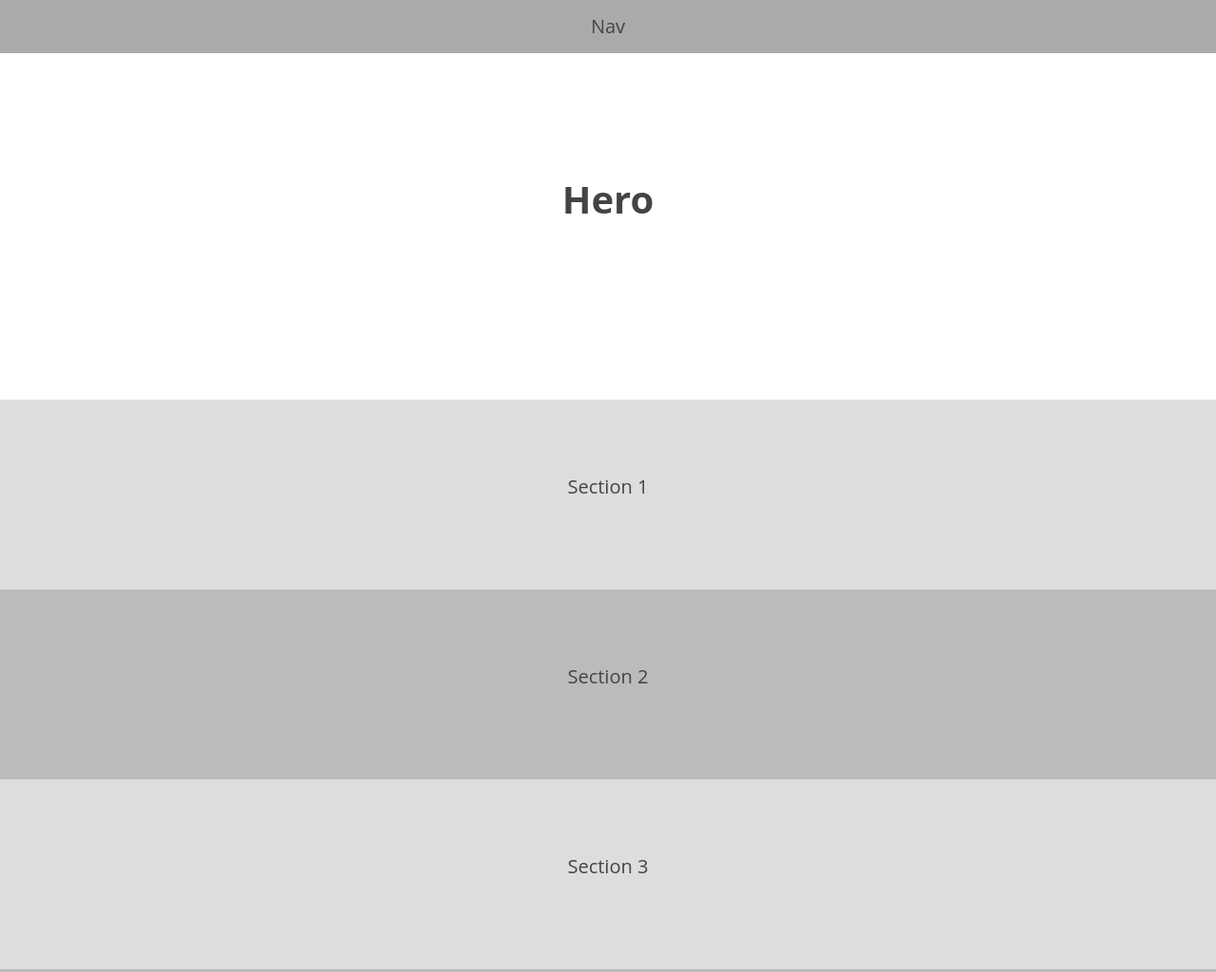
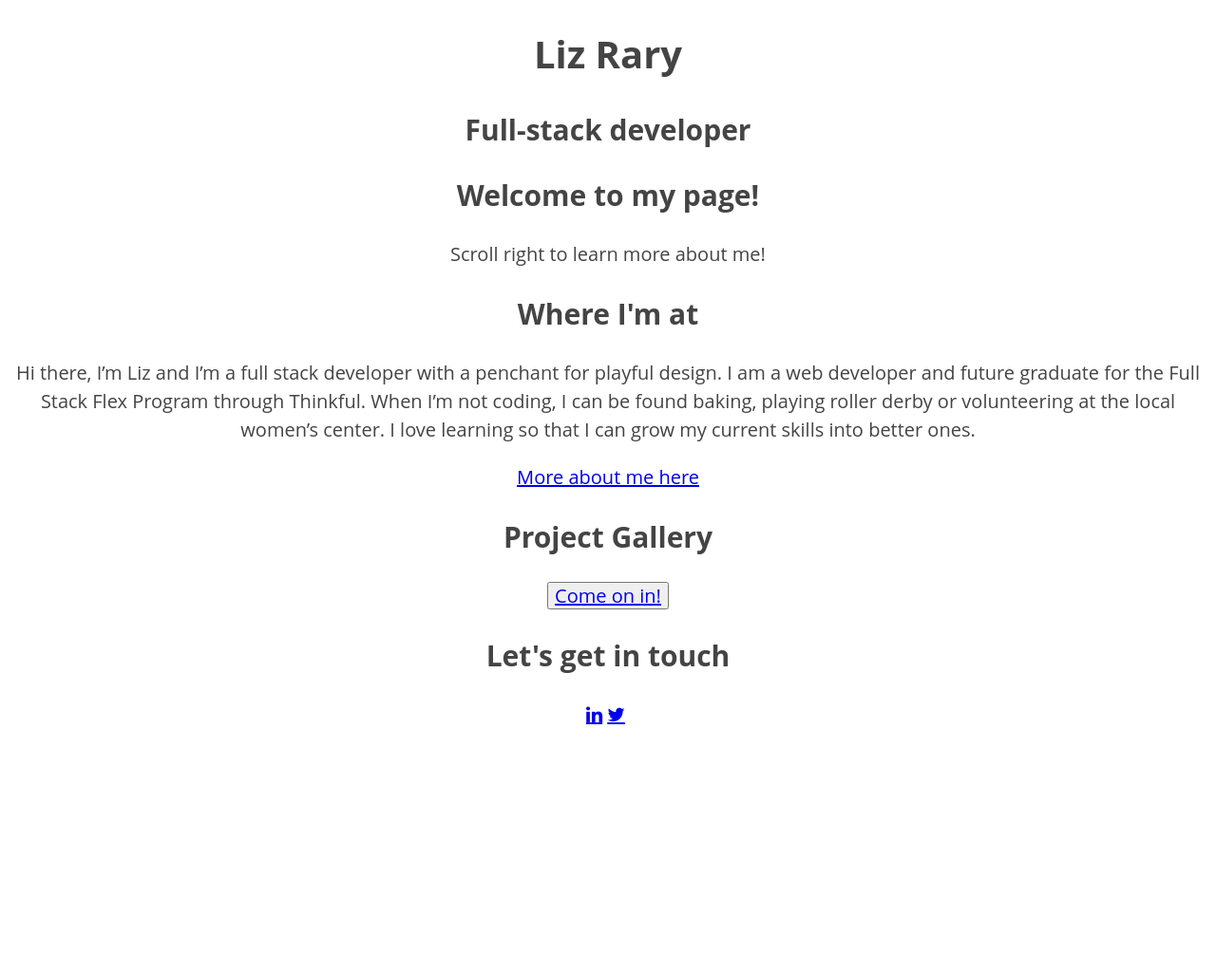
Before and after one commit to lizrary/Portfolio, a plain HTML site: page index.html in a window 1280 px wide. Shown: the top 1024 px of the page at 95% size. After the commit the page ends 800 px from the top, so only its background shows below. Drawn offline with nearby package versions, Linux system fonts and the light colour scheme.

Commit message:
Update index.html

```diff
--- a/index.html
+++ b/index.html
@@ -5,34 +5,46 @@
     <meta name="viewport" content="width=device-width, initial-scale=1">
     <link rel="stylesheet" type="text/css" href="//cdnjs.cloudflare.com/ajax/libs/normalize/6.0.0/normalize.css">
     <link rel="stylesheet" type="text/css" href="main.css">
+   <script src="//use.edgefonts.net/didact-gothic.js"></script>
+   <link rel="stylesheet" href="https://cdnjs.cloudflare.com/ajax/libs/font-awesome/4.7.0/css/font-awesome.min.css">
+   <link href="https://fonts.googleapis.com/icon?family=Material+Icons" rel="stylesheet">
+
+
 </head>
 <body>
-    <nav role="navigation">Nav</nav>
     <main role="main">
-        <header role="banner">
-            <h1>Hero</h1>
-        </header>
+    <main role="banner">
+      <h1>Liz Rary</h1>
+      <h2> Full-stack developer </h2>
 
-        <section>
-            Section 1
-        </section>
 
-        <section>
-            Section 2
-        </section>
+<div class="scrolling-wrapper">
+   <div class="card">
 
-        <section>
-            Section 3
-        </section>
+  <h2>Welcome to my page!</h2>
+  <p> Scroll right to learn more about me! </p>
+   </div>
 
-        <section>
-            Project 3
-        </section>
+ <div class="card">
+  <h2>Where I'm at</h2>
+  <p>Hi there, I’m Liz and I’m a full stack developer with a penchant for playful design.
 
-        <section>
-            Section 4
-        </section>
-    </main>
-    <footer role="content-info">Footer</footer>
+I am a web developer and future graduate for the Full Stack Flex Program through Thinkful.
+
+When I’m not coding, I can be found baking, playing roller derby or volunteering at the local women’s center. I love learning so that I can grow my current skills into better ones.
+</p>
+    <a href="aboutme.html">More about me here</a></button>
+    </div>
+ <div class="card">  <h2>Project Gallery</h2><button><a href="gallery.html">Come on in!</a></button>
+</div>
+</p>
+
+ <div class="card">  <h2>Let's get in touch</h2><a href="https://www.linkedin.com/in/elizabeth-rary-b63b7ba3/" class="fa fa-linkedin"></a>
+<a href="https://twitter.com/liz_rary?lang=en" class="fa fa-twitter"></a>
+<a href="liz.rary@gmail.com" class="fa fa-gmail"></a>
+</div>
+
+
+
 </body>
 </html>
```
